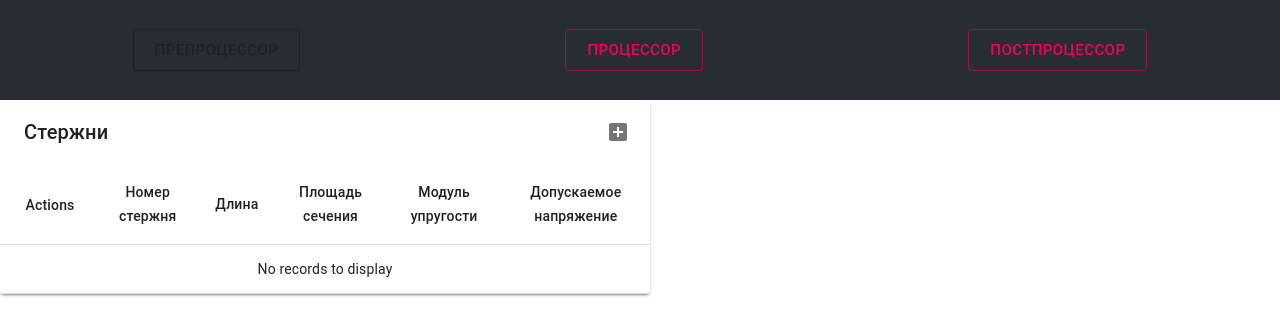
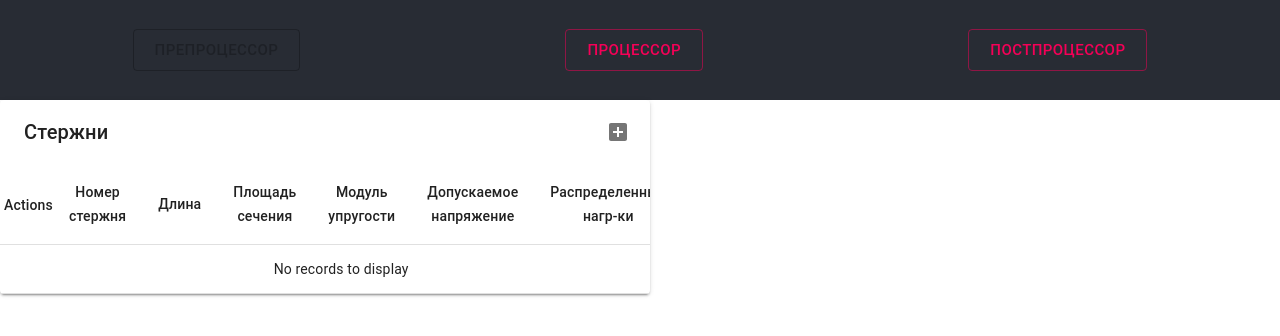
Before and after one commit to andim461/SAPR, a React (Create React App) app: page /pre in a window 1280 px wide. Shown: the top 336 px of the page. Built offline with nearby package versions, Linux system fonts and the light colour scheme.

Commit message:
raise state tablerods

```diff
--- a/src/components/App.tsx
+++ b/src/components/App.tsx
@@ -1,17 +1,22 @@
-import React from 'react';
+import React, { useState } from 'react';
 import Header from './Header/Header';
 import './App.css';
 import { BrowserRouter as Router, Switch, Route } from 'react-router-dom';
-import TableRods from './Tables/TableRods';
+import Pre from './Pre/Pre';
 
 function App() {
+	const [rodsData, setRods] = useState<Array<Object>>([]);
+	const changeRods = (data: Array<Object>) => {
+		setRods(data);
+	};
+
 	return (
 		<div className="App">
 			<Router>
 				<Header />
 				<Switch>
 					<Route path="/pre">
-						<TableRods></TableRods>
+						<Pre dataRods={rodsData} changeRods={changeRods} />
 					</Route>
 					<Route path="/pro"></Route>
 					<Route path="/post"></Route>
--- /dev/null
+++ b/src/components/Pre/Pre.tsx
@@ -0,0 +1,14 @@
+import React from 'react';
+import TableRods from '../Tables/TableRods';
+interface PreProps {
+	dataRods: Array<Object>;
+	changeRods: (data: Array<Object>) => void;
+}
+const Pre = (props: PreProps) => {
+	return (
+		<div>
+			<TableRods data={props.dataRods} setData={props.changeRods} />
+		</div>
+	);
+};
+export default Pre;
--- a/src/components/Tables/TableRods.tsx
+++ b/src/components/Tables/TableRods.tsx
@@ -61,7 +61,11 @@ const tableIcons: any = {
 	)),
 };
 
-const TableRods = () => {
+interface RodsProps {
+	data: Array<Object>;
+	setData: (data: Array<Object>) => void;
+}
+const TableRods = (props: RodsProps) => {
 	const [columns, setColumns] = useState<Array<Object>>([
 		{
 			title: 'Номер стержня',
@@ -92,14 +96,21 @@ const TableRods = () => {
 			filtering: false,
 			align: 'center',
 		},
+		{
+			title: 'Распределенные нагр-ки',
+			field: 'q',
+			type: 'numeric',
+			filtering: false,
+			align: 'center',
+		},
 	]);
-	const [data, setData] = useState<Array<Object>>([]);
+
 	return (
 		<div className="tableRods">
 			<MaterialTable
 				title="Стержни"
 				columns={columns}
-				data={data}
+				data={props.data}
 				options={{
 					search: false,
 					sorting: false,
@@ -111,7 +122,7 @@ const TableRods = () => {
 					onRowAdd: (newData: any) =>
 						new Promise((resolve, reject) => {
 							setTimeout(() => {
-								setData([...data, newData]);
+								props.setData([...props.data, newData]);
 
 								resolve();
 							}, 1000);
@@ -119,10 +130,10 @@ const TableRods = () => {
 					onRowUpdate: (newData: any, oldData: any) =>
 						new Promise((resolve, reject) => {
 							setTimeout(() => {
-								const dataUpdate = [...data];
+								const dataUpdate = [...props.data];
 								const index = oldData.tableData.id;
 								dataUpdate[index] = newData;
-								setData([...dataUpdate]);
+								props.setData([...dataUpdate]);
 
 								resolve();
 							}, 1000);
@@ -130,10 +141,10 @@ const TableRods = () => {
 					onRowDelete: (oldData: any) =>
 						new Promise((resolve, reject) => {
 							setTimeout(() => {
-								const dataDelete = [...data];
+								const dataDelete = [...props.data];
 								const index = oldData.tableData.id;
 								dataDelete.splice(index, 1);
-								setData([...dataDelete]);
+								props.setData([...dataDelete]);
 
 								resolve();
 							}, 1000);
```
